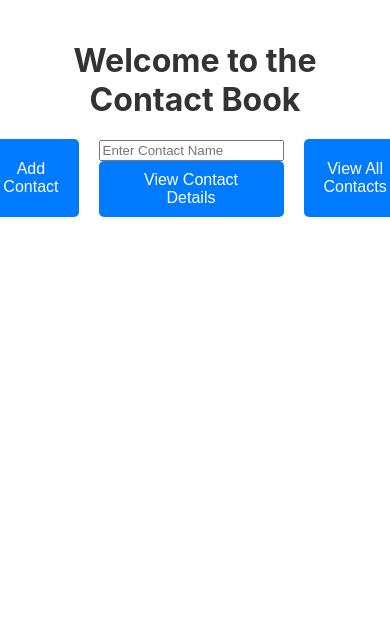
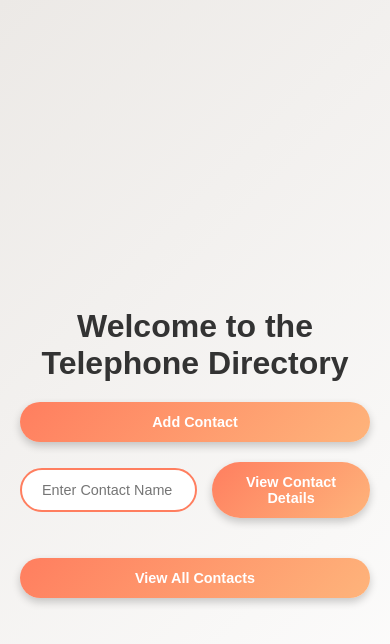
Before and after one commit to sudhanshu2070/react-phonebook, a React (Create React App) app: page / in a window 390 px wide. Shown: the top 644 px of the page. Built offline with nearby package versions, Linux system fonts and the light colour scheme.

Commit message:
Delete Contact and Updated CSS

```diff
--- a/package.json
+++ b/package.json
@@ -12,6 +12,7 @@
     "@types/react-dom": "^18.3.0",
     "axios": "^1.7.5",
     "body-parser": "^1.20.2",
+    "bootstrap-icons": "^1.11.3",
     "cors": "^2.8.5",
     "dotenv": "^16.4.5",
     "express": "^4.19.2",
--- a/src/components/AddContact/AddContact.css
+++ b/src/components/AddContact/AddContact.css
@@ -59,3 +59,73 @@ button:hover {
 button:active {
   background-color: #1e7e34;
 }
+.add-contact-container {
+  padding: 20px;
+  max-width: 600px;
+  margin: auto;
+}
+
+.input-group {
+  margin-bottom: 15px;
+}
+
+.input-group label {
+  display: block;
+  margin-bottom: 5px;
+}
+
+.input-group input {
+  width: 100%;
+  padding: 8px;
+  border-radius: 4px;
+  border: 1px solid #ddd;
+}
+
+button {
+  padding: 10px 20px;
+  background-color: #4CAF50; /* Green */
+  color: white;
+  border: none;
+  border-radius: 4px;
+  cursor: pointer;
+}
+
+button:hover {
+  background-color: #45a049;
+}
+
+
+.success-message-container {
+  position: fixed;
+  top: 20px;
+  right: 20px;
+  z-index: 1000;
+  pointer-events: none;
+}
+
+.success-message {
+  background-color: #4CAF50; /* Green */
+  color: white;
+  padding: 15px;
+  border-radius: 5px;
+  font-size: 16px;
+  font-weight: bold;
+  position: relative;
+  opacity: 1;
+  animation: fade-in-out 3s ease-in-out;
+}
+
+@keyframes fade-in-out {
+  0% {
+    opacity: 0;
+  }
+  10% {
+    opacity: 1;
+  }
+  90% {
+    opacity: 1;
+  }
+  100% {
+    opacity: 0;
+  }
+}
--- a/src/components/AddContact/AddContact.tsx
+++ b/src/components/AddContact/AddContact.tsx
@@ -14,6 +14,8 @@ const AddContact: React.FC = () => {
     dob: ''
   });
 
+  const [successMessage, setSuccessMessage] = useState<string | null>(null);
+  const [error, setError] = useState<string | null>(null);
   const navigate = useNavigate();
 
   const handleChange = (e: React.ChangeEvent<HTMLInputElement>) => {
@@ -23,15 +25,21 @@ const AddContact: React.FC = () => {
     });
   };
 
-  const handleSubmit = () => {
-    axios.post('http://localhost:5000/api/contacts', formData)
-      .then(() => {
-        navigate('/');
-      })
-      .catch(error => {
-        console.error("There was an error adding the contact!", error);
-      });
+  const handleSubmit = async () => {
+    try {
+      await axios.post('http://localhost:5000/api/contacts', formData);
+      console.log("Added");
+      setSuccessMessage('Contact added successfully.');
+      setTimeout(() => {
+        setSuccessMessage(null);
+        navigate('/'); // Navigate after hiding the message
+      }, 1000); // Delay navigation for 1 seconds to allow message to be visible
+    } catch (error) {
+      console.error("There was an error adding the contact!", error);
+      setError('Failed to add the contact.');
+    }
   };
+
 
   return (
     <div className="add-contact-container">
@@ -65,6 +73,17 @@ const AddContact: React.FC = () => {
         <input type="date" name="dob" value={formData.dob} onChange={handleChange} placeholder="Date of Birth" />
       </div>
       <button onClick={handleSubmit}>Add Contact</button>
+
+      {/* Display Success Message */}
+      {successMessage && (
+        <div className="success-message-container">
+          <p className="success-message">{successMessage}</p>
+        </div>
+      )}
+
+      {/* Render Error Message */}
+      {error && <p>{error}</p>}
+
     </div>
   );
 };
--- a/src/components/ContactDetail/ContactDetails.css
+++ b/src/components/ContactDetail/ContactDetails.css
@@ -47,3 +47,70 @@
   .contact-list .card {
     margin: 10px;
   }
+
+  .card-header {
+    display: flex;
+    justify-content: center;
+    align-items: center;
+    position: relative; /* For absolute positioning of delete icon */
+    padding: 10px; /* Adjust as needed */
+  }
+
+  .delete-symbol {
+    font-size: 20px;
+    color: red;
+    cursor: pointer;
+  }
+
+  .delete-symbol:hover {
+    color: darkred;
+  }
+  .delete-icon {
+    position: absolute;
+    right: 10px; /* Adjust position as needed */
+    cursor: pointer;
+    color: #f00; /* Red color for delete icon */
+    font-size: 1.5rem; /* Adjust size as needed */
+  }
+
+/* Success message container */
+.success-message-container {
+  position: fixed;
+  top: 20px;
+  right: 20px;
+  z-index: 1000;
+}
+
+/* Success message box */
+.success-message {
+  background-color: #4caf50; /* Green background */
+  color: #fff; /* White text */
+  padding: 15px;
+  border-radius: 5px;
+  box-shadow: 0 4px 8px rgba(0, 0, 0, 0.2);
+  font-size: 16px;
+  font-weight: bold;
+  animation: slideIn 0.5s ease-out, fadeOut 0.5s ease-out 2.5s; /* Animation for appearance and disappearance */
+}
+
+/* Slide-in animation */
+@keyframes slideIn {
+  from {
+    transform: translateX(100%);
+    opacity: 0;
+  }
+  to {
+    transform: translateX(0);
+    opacity: 1;
+  }
+}
+
+/* Fade-out animation */
+@keyframes fadeOut {
+  from {
+    opacity: 1;
+  }
+  to {
+    opacity: 0;
+  }
+}
--- /dev/null
+++ b/src/components/DeleteConfirmationModal/DeleteConfirmationModal.css
@@ -0,0 +1,59 @@
+.modal-overlay {
+  position: fixed;
+  top: 0;
+  left: 0;
+  width: 100%;
+  height: 100%;
+  background-color: rgba(0, 0, 0, 0.5);
+  display: flex;
+  justify-content: center;
+  align-items: center;
+  z-index: 1000;
+}
+
+.modal-content {
+  background-color: #fff;
+  padding: 20px;
+  border-radius: 8px;
+  text-align: center;
+  box-shadow: 0 2px 10px rgba(0, 0, 0, 0.1);
+}
+
+.modal-actions {
+  display: flex;
+  justify-content: space-around;
+  margin-top: 20px;
+}
+
+
+/* Confirm Button */
+.btn-danger {
+  background-color: #dc3545;
+  color: #fff;
+  padding: 10px 20px;
+  border: none;
+  border-radius: 4px;
+  width: 48%;
+  cursor: pointer;
+  transition: background-color 0.3s ease;
+}
+
+.btn-danger:hover {
+  background-color: #c82333;
+}
+
+/* Cancel Button */
+.btn-secondary {
+  background-color: #6c757d;
+  color: #fff;
+  padding: 10px 20px;
+  border: none;
+  border-radius: 4px;
+  cursor: pointer;
+  width: 48%;
+  transition: background-color 0.3s ease;
+}
+
+.btn-secondary:hover {
+  background-color: #5a6268;
+}
--- /dev/null
+++ b/src/components/DeleteConfirmationModal/DeleteConfirmationModal.tsx
@@ -0,0 +1,24 @@
+import React from 'react';
+import './DeleteConfirmationModal.css';
+
+interface DeleteConfirmationModalProps {
+  contactName: string;
+  onConfirm: () => void;
+  onCancel: () => void;
+}
+
+const DeleteConfirmationModal: React.FC<DeleteConfirmationModalProps> = ({ contactName, onConfirm, onCancel }) => {
+  return (
+    <div className="modal-overlay">
+      <div className="modal-content">
+        <h3>Are you sure you want to delete the contact: <strong>{contactName}</strong>?</h3>
+        <div className="modal-actions">
+          <button onClick={onConfirm} className="btn btn-danger">Yes, Delete</button>
+          <button onClick={onCancel} className="btn btn-secondary">Cancel</button>
+        </div>
+      </div>
+    </div>
+  );
+};
+
+export default DeleteConfirmationModal;
--- a/src/components/Home/Home.css
+++ b/src/components/Home/Home.css
@@ -1,32 +1,97 @@
 .home-container {
-  padding: 20px;
-  max-width: 800px;
-  margin: auto;
+  display: flex;
+  flex-direction: column;
+  align-items: center;
+  justify-content: center;
+  height: 100vh;
+  background: linear-gradient(135deg, #ece9e6, #ffffff); /* Soft gradient background */
+  font-family: 'Arial', sans-serif;
+  color: #333;
   text-align: center;
 }
 
 h1 {
-  font-size: 2em;
-  margin-bottom: 20px;
-  color: #333;
+  font-size: 2.5rem;
+  color: #2c3e50; /* Rich dark color for text */
+  margin-bottom: 30px;
 }
 
 .button-container {
   display: flex;
+  flex-direction: column;
+  gap: 20px;
+  width: 100%;
+  max-width: 600px;
+}
+
+.left-container {
+  display: flex;
+  justify-content: flex-start;
+}
+
+.right-container {
+  display: flex;
+  justify-content: flex-end;
+}
+
+.bottom-container {
+  display: flex;
   justify-content: center;
-  gap: 20px;
 }
 
 .home-btn {
-  padding: 10px 20px;
-  background-color: #007bff;
+  padding: 15px 25px;
+  border: none;
+  border-radius: 50px;
+  background: linear-gradient(135deg, #ff7e5f, #feb47b); /* Rich gradient background */
   color: white;
-  border: none;
-  border-radius: 5px;
+  font-size: 1rem;
+  font-weight: bold;
   cursor: pointer;
-  font-size: 1em;
+  transition: transform 0.3s ease, box-shadow 0.3s ease; /* Smooth transition */
+  box-shadow: 0 4px 8px rgba(0, 0, 0, 0.2); /* Subtle shadow */
 }
 
 .home-btn:hover {
-  background-color: #0056b3;
+  transform: scale(1.05); /* Slight zoom effect on hover */
+  box-shadow: 0 8px 16px rgba(0, 0, 0, 0.3); /* Enhanced shadow */
 }
+
+.view-contact-section {
+  display: flex;
+  flex-direction: row;
+  justify-content: space-between;
+  align-items: center;
+  gap: 15px;
+  margin-bottom: 20px;
+}
+
+.contact-name-input {
+  padding: 12px 20px;
+  border: 2px solid #ff7e5f; /* Border color matching button */
+  border-radius: 25px;
+  outline: none;
+  font-size: 1rem;
+  width: 100%;
+  max-width: 300px;
+  transition: border-color 0.3s ease; /* Smooth transition */
+}
+
+.contact-name-input:focus {
+  border-color: #feb47b; /* Change border color on focus */
+}
+
+@media (max-width: 768px) {
+  .home-container {
+    padding: 20px;
+  }
+
+  .home-btn {
+    padding: 12px 20px;
+    font-size: 0.9rem;
+  }
+
+  .contact-name-input {
+    font-size: 0.9rem;
+  }
+}
--- a/src/components/Home/Home.tsx
+++ b/src/components/Home/Home.tsx
@@ -44,26 +44,30 @@ const Home: React.FC = () => {
 
   return (
     <div className="home-container">
-      <h1>Welcome to the Contact Book</h1>
+      <h1>Welcome to the Telephone Directory</h1>
       <div className="button-container">
+        <div className="left-container">
           <button className="home-btn" onClick={handleAddContact}>
             Add Contact
           </button>
+        </div>
         <div className="view-contact-section">
           <input
             type="text"
             value={contactName}
             onChange={(e) => setContactName(e.target.value)}
-            placeholder="Enter Contact Name"
+            placeholder="Enter Contact Name to search"
             className="contact-name-input"
           />
           <button className="home-btn" onClick={handleViewContactDetails}>
             View Contact Details
           </button>
         </div>
+        <div className="bottom-container">
           <button className="home-btn" onClick={handleViewContacts}>
             View All Contacts
           </button>
+        </div>
       </div>
     </div>
   );
--- a/src/index.tsx
+++ b/src/index.tsx
@@ -3,6 +3,7 @@ import ReactDOM from 'react-dom/client';
 import './index.css';
 import App from './App';
 import reportWebVitals from './reportWebVitals';
+import 'bootstrap-icons/font/bootstrap-icons.css'; // Import Bootstrap Icons
 
 const root = ReactDOM.createRoot(
   document.getElementById('root') as HTMLElement
```
Also changed, not shown: server.js (+21 -0 lines), src/components/ContactDetail/ContactDetails.tsx (+73 -4 lines), 2 other files (tests, documents, lock files or other folders). Lines whose indentation alone changed are shown as unchanged.
